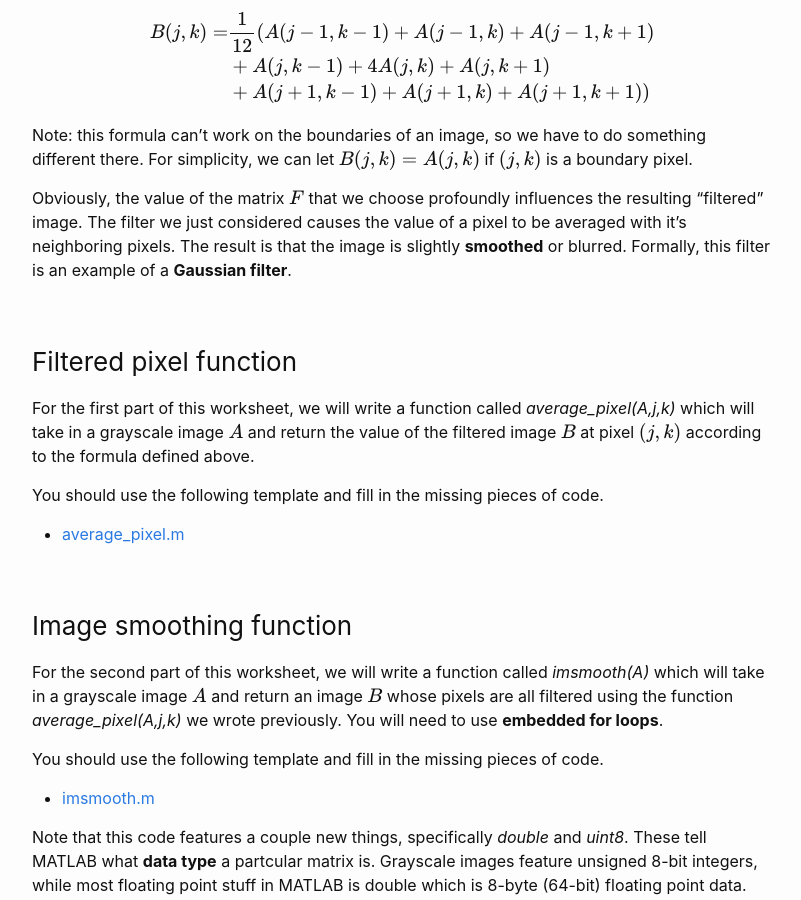
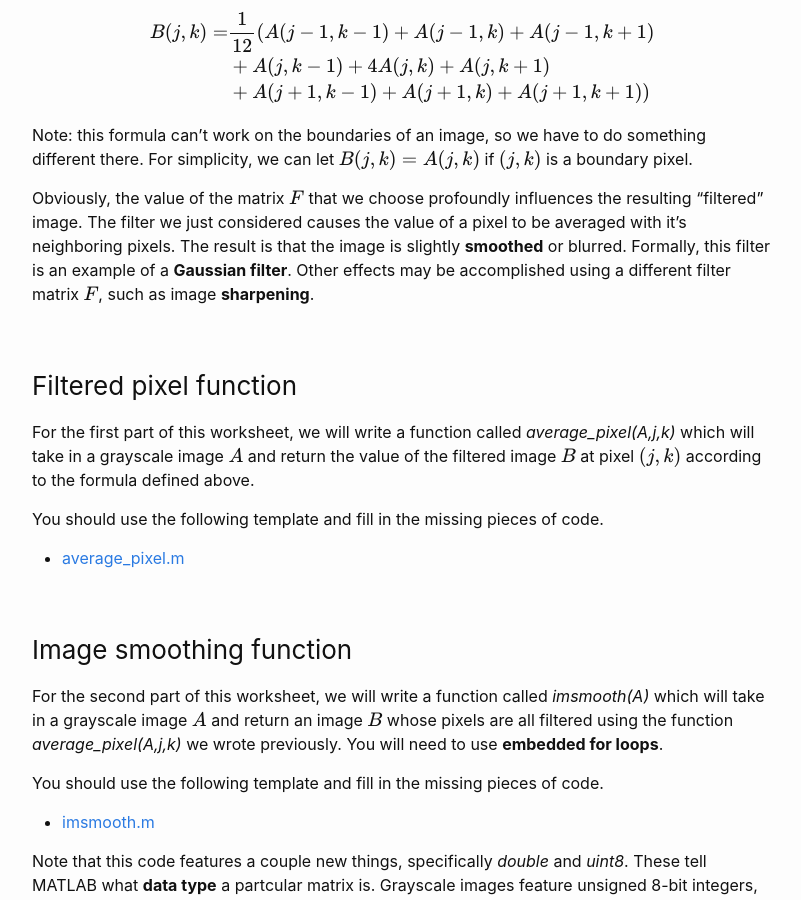
Before and after one commit to wcasper/math107spring2022, a Jekyll site: the page built from _worksheets/ws4/ws4.md, in a window 1280 px wide and 900 px high, scrolled down 918 px. Shown: the whole window, without its empty margins (238-1039 px from the left). Built offline with Jekyll 4.4.1, drawn with Linux system fonts in a browser that asks for light colours; some of the changed text lies outside the part shown.

Commit message:
added other filter

````diff
--- a/_worksheets/ws4/ws4.md
+++ b/_worksheets/ws4/ws4.md
@@ -39,7 +39,7 @@ $$
 
 Note: this formula can't work on the boundaries of an image, so we have to do something different there.  For simplicity, we can let $$B(j,k) = A(j,k)$$ if $$(j,k)$$ is a boundary pixel.
 
-Obviously, the value of the matrix $$F$$ that we choose profoundly influences the resulting "filtered" image.  The filter we just considered causes the value of a pixel to be averaged with it's neighboring pixels.  The result is that the image is slightly **smoothed** or blurred.  Formally, this filter is an example of a **Gaussian filter**.
+Obviously, the value of the matrix $$F$$ that we choose profoundly influences the resulting "filtered" image.  The filter we just considered causes the value of a pixel to be averaged with it's neighboring pixels.  The result is that the image is slightly **smoothed** or blurred.  Formally, this filter is an example of a **Gaussian filter**.  Other effects may be accomplished using a different filter matrix $$F$$, such as image **sharpening**.
 
 ### Filtered pixel function
 
@@ -97,6 +97,8 @@ hdiff = Aflt(1:end-1,1:end-1)-Aflt(1:end-1,2:end);
 hdiff = abs(hdiff);
 ```
 
+In fact, we can think of this as just another example of a **linear image filter**!
+
 If we try to plot this using *imshow(hdiff)* things go a bit weird because hdiff still has floating point values.  To fix this, we convert it back to 8-bit unsigned integers before showing it.
 
 ```MATLAB
````
